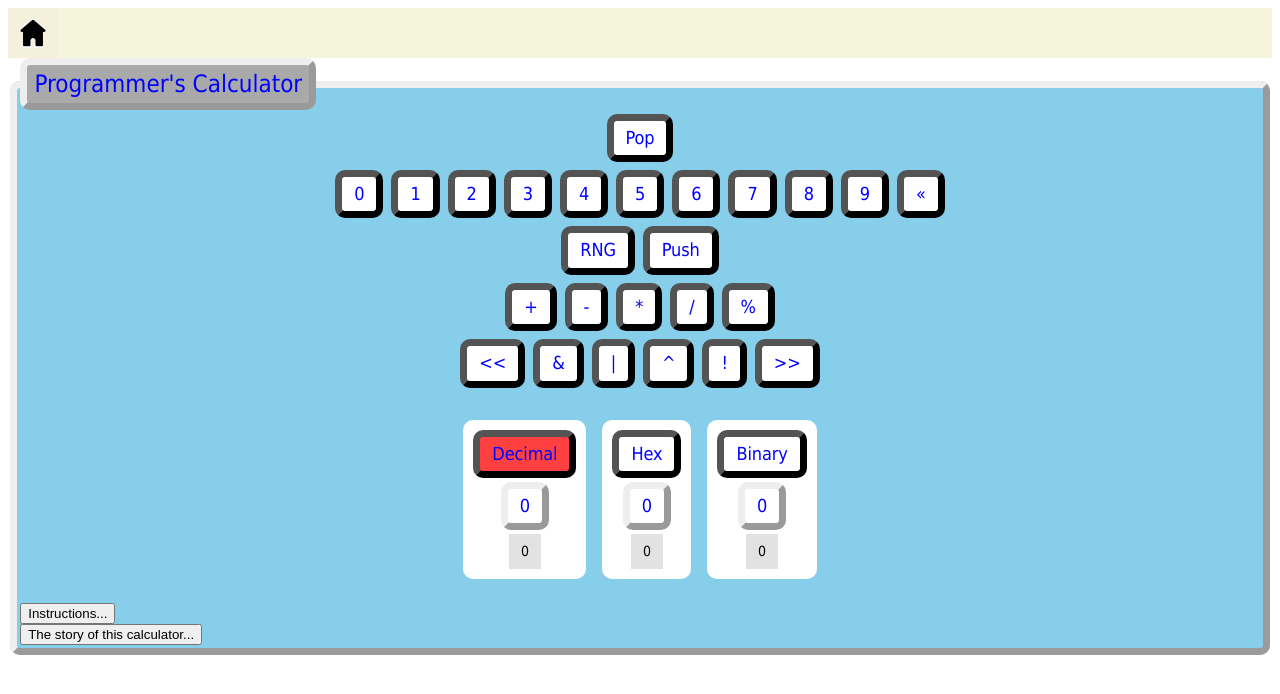
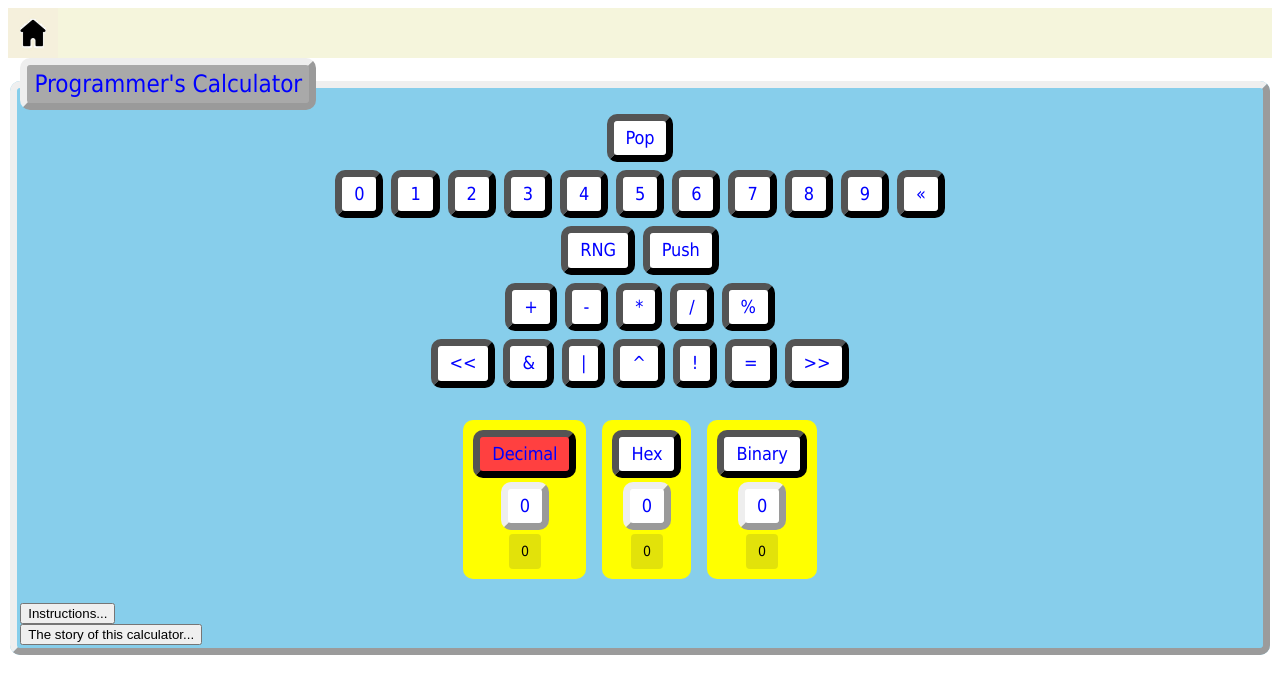
Before and after one commit to BrianRoys/PgmrCalc, an Angular app: page / in a window 1280 px wide. Shown: the top 694 px of the page. Built offline with nearby package versions, Linux system fonts and the light colour scheme.

Commit message:
added 'dup' command,  tweaked colors

```diff
--- a/src/app/app.component.html
+++ b/src/app/app.component.html
@@ -48,6 +48,7 @@
       <button class="pill" title="Bitwise OR the top two values" (click)="cmdKey('|')">|</button>
       <button class="pill" title="Bitwise XOR top two values" (click)="cmdKey('^')">^</button>
       <button class="pill" title="Bitwise Invert the top value" (click)="cmdKey('!')">!</button>
+      <button class="pill" title="Duplicate the top value" (click)="cmdKey('=')">=</button>
       <button class="pill" title="Shift right" (click)="cmdKey('>')">>></button>
     </p>
   </div>
--- a/src/app/app.component.sass
+++ b/src/app/app.component.sass
@@ -9,6 +9,7 @@
     --pill-color: brightblue
     --pill-accent: var(--bright-blue)
     --stack-item-accent: var(--gray-700)
+    --stack-item-radius: 4px
     --label-text: blue
     --border-radius: 10px
     --border-width: 7px
@@ -81,7 +82,7 @@ main
     padding: 10px
     margin: 0.5em
     border-radius: var(--border-radius)
-    background-color: white
+    background-color: yellow
 
 .content
     display: flex
@@ -99,7 +100,7 @@ main
     color: var(--pill-accent)
     padding-inline: 0.75rem
     padding-block: 0.375rem
-    border-radius: 0
+    border-radius: var(--stack-item-radius)
     border: 0
     transition: background 0.3s ease
     font-family: var(--inter-font)
--- a/src/app/app.component.ts
+++ b/src/app/app.component.ts
@@ -139,6 +139,9 @@ export class AppComponent {
       case '!':
         this.calcValue.update(v => ~this.calcValue());
         break;
+      case '=':
+        this.calcStack().push(this.calcValue());
+        break;
     }
 
     // For displaying the stack in reverse (LIFO) order.
@@ -147,6 +150,7 @@ export class AppComponent {
     if(keystroke.length == 1) {
       const key = keystroke;
       if (key === 'R') {
+
         // Generate a random number between 0 and 1000
         const rngValue = BigInt(this.rng.getRandomInt(0, 1001));
         this.calcValue.set(rngValue);
```
